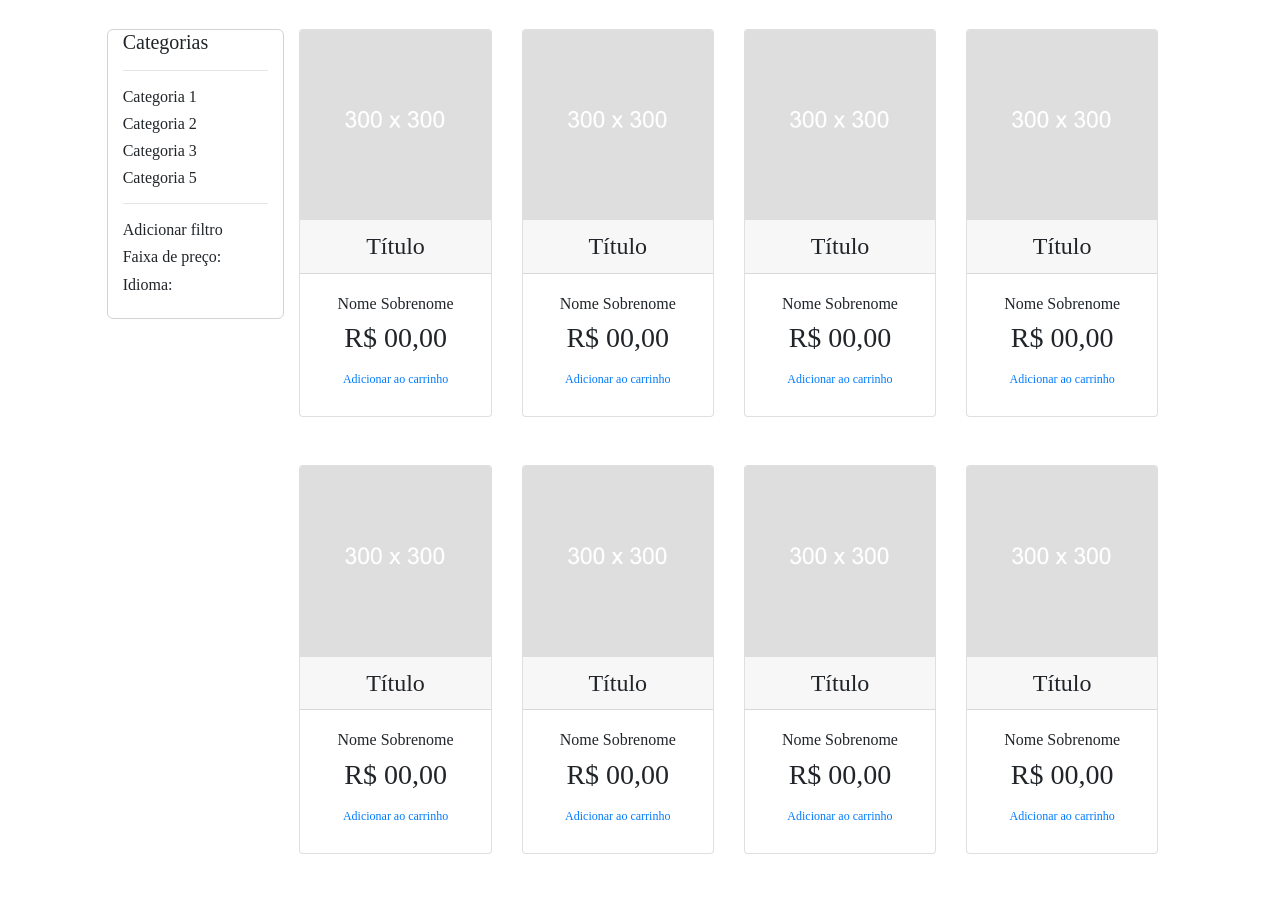
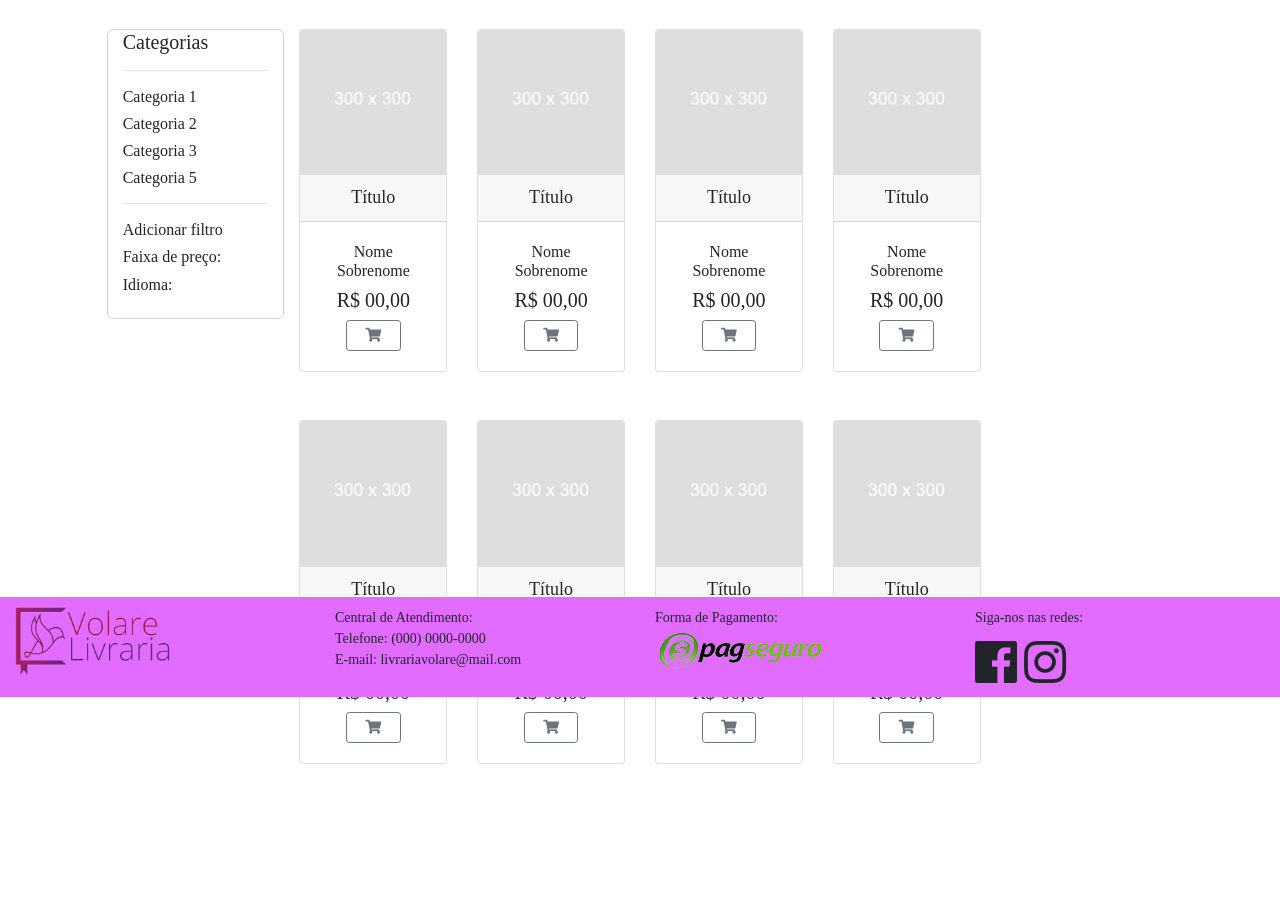
Before and after one commit to ygorfsilva/projeto-livraria-volare, a PHP site: page /buscaresultado.php in a window 1280 px wide. Shown: the part 103-1005 px from the top of the page. After the commit the page ends 867 px from the top, so only its background shows below. Run offline with PHP 8.4, Linux system fonts and the light colour scheme; some libraries are stand-ins or nearby versions.

Commit message:
correção divs

```diff
--- a/buscaresultado.php
+++ b/buscaresultado.php
@@ -13,116 +13,129 @@
                             <h4 class="fontedezesseis">Adicionar filtro</h4>
                             <h4 class="fontedezesseis">Faixa de preço:</h4>
                             <h4 class="fontedezesseis">Idioma:</h4>
-                        </div>
-                        <div class="col-md-10">
-                    <!-- FIM DA DIV LATERAL DIREITA-->
-                        <!-- começo dos cards PRIMEIRA LINHA-->
+                        </div> <!-- FIM DA DIV LATERAL DIREITA-->
+                        <div class="col-md-8"> <!-- DIV ONDE VAI ENTRAR O CONTEÚDO DA PAG-->
                             <div class="card-deck mb-4 text-center ">
+                            <!-- começo dos cards PRIMEIRA LINHA-->
 
                             <div class="card mb-4 shadow-sm">
                                 <img class="card-img-top" src="img/placeholder1.jpg" alt="Card image cap">
                                 <div class="card-header">
-                                    <h4 class="my-0 font-weight-normal">Título</h4>
+                                    <h4 class="my-0 font-weight-normal fontedezoito">Título</h4>
                                 </div>
                                 <div class="card-body">
-                                    <h4 class="fontedezesseis">Nome Sobrenome<h4>
-                                    <h3>R$ 00,00</h3>
-                                    <a class="nav-link fontequinze" href="#">Adicionar ao carrinho</a>
+                                    <h4 class="fontedezesseis">Nome Sobrenome</h4>
+                                    <h3 class="fontevinte">R$ 00,00</h3>
+                                    <div class="btn-group">
+                                        <button type="button" class="btn btn-sm btn-outline-secondary">&nbsp;&nbsp;&nbsp;<i class="fa fa-shopping-cart"></i>&nbsp;&nbsp;&nbsp;</button>
+                                    </div>
                                 </div>
                             </div> <!--fim da coluna 1-->
                             <!--coluna 2 -->
                             <div class="card mb-4 shadow-sm">
                                 <img class="card-img-top" src="img/placeholder1.jpg" alt="Card image cap">
                                 <div class="card-header">
-                                    <h4 class="my-0 font-weight-normal">Título</h4>
+                                    <h4 class="my-0 font-weight-normal fontedezoito">Título</h4>
                                 </div>
                                 <div class="card-body">
-                                    <h4 class="fontedezesseis">Nome Sobrenome<h4>
-                                    <h3>R$ 00,00</h3>
-                                    <a class="nav-link fontequinze" href="#">Adicionar ao carrinho</a>
+                                    <h4 class="fontedezesseis">Nome Sobrenome</h4>
+                                    <h3 class="fontevinte">R$ 00,00</h3>
+                                    <div class="btn-group">
+                                        <button type="button" class="btn btn-sm btn-outline-secondary">&nbsp;&nbsp;&nbsp;<i class="fa fa-shopping-cart"></i>&nbsp;&nbsp;&nbsp;</button>
+                                    </div>
                                 </div>
                             </div><!--fim da coluna 2-->
                             <!--coluna 3-->
                             <div class="card mb-4 shadow-sm">
                                 <img class="card-img-top" src="img/placeholder1.jpg" alt="Card image cap">
                                 <div class="card-header">
-                                    <h4 class="my-0 font-weight-normal">Título</h4>
+                                    <h4 class="my-0 font-weight-normal fontedezoito">Título</h4>
                                 </div>
                                 <div class="card-body">
-                                    <h4 class="fontedezesseis">Nome Sobrenome<h4>
-                                    <h3>R$ 00,00</h3>
-                                    <a class="nav-link fontequinze" href="#">Adicionar ao carrinho</a>
+                                    <h4 class="fontedezesseis">Nome Sobrenome</h4>
+                                    <h3 class="fontevinte">R$ 00,00</h3>
+                                    <div class="btn-group">
+                                        <button type="button" class="btn btn-sm btn-outline-secondary">&nbsp;&nbsp;&nbsp;<i class="fa fa-shopping-cart"></i>&nbsp;&nbsp;&nbsp;</button>
+                                    </div>
                                 </div>
-                             </div><!--fim da coluna 3-->
+                            </div><!--fim da coluna 3-->
                              <!--coluna 4-->
                             <div class="card mb-4 shadow-sm">
                                 <img class="card-img-top" src="img/placeholder1.jpg" alt="Card image cap">
                                 <div class="card-header">
-                                    <h4 class="my-0 font-weight-normal">Título</h4>
+                                    <h4 class="my-0 font-weight-normal fontedezoito">Título</h4>
                                 </div>
                                 <div class="card-body">
-                                    <h4 class="fontedezesseis">Nome Sobrenome<h4>
-                                    <h3>R$ 00,00</h3>
-                                    <a class="nav-link fontequinze" href="#">Adicionar ao carrinho</a>
+                                    <h4 class="fontedezesseis">Nome Sobrenome</h4>
+                                    <h3 class="fontevinte">R$ 00,00</h3>
+                                    <div class="btn-group">
+                                        <button type="button" class="btn btn-sm btn-outline-secondary">&nbsp;&nbsp;&nbsp;<i class="fa fa-shopping-cart"></i>&nbsp;&nbsp;&nbsp;</button>
+                                    </div>
                                 </div>
                             </div> <!--fim da coluna 4-->
                            </div> <!-- fim dos cards primeira linha-->
-
-                           <!-- começo dos cards PRIMEIRA LINHA-->
+                           <!-- começo dos cards SEGUNDA LINHA-->
                             <div class="card-deck mb-4 text-center ">
 
                             <div class="card mb-4 shadow-sm">
                                 <img class="card-img-top" src="img/placeholder1.jpg" alt="Card image cap">
                                 <div class="card-header">
-                                    <h4 class="my-0 font-weight-normal">Título</h4>
+                                    <h4 class="my-0 font-weight-normal fontedezoito">Título</h4>
                                 </div>
                                 <div class="card-body">
-                                    <h4 class="fontedezesseis">Nome Sobrenome<h4>
-                                    <h3>R$ 00,00</h3>
-                                    <a class="nav-link fontequinze" href="#">Adicionar ao carrinho</a>
+                                    <h4 class="fontedezesseis">Nome Sobrenome</h4>
+                                    <h3 class="fontevinte">R$ 00,00</h3>
+                                    <div class="btn-group">
+                                        <button type="button" class="btn btn-sm btn-outline-secondary">&nbsp;&nbsp;&nbsp;<i class="fa fa-shopping-cart"></i>&nbsp;&nbsp;&nbsp;</button>
+                                    </div>
                                 </div>
                             </div> <!--fim da coluna 1-->
                             <!--coluna 2 -->
                             <div class="card mb-4 shadow-sm">
                                 <img class="card-img-top" src="img/placeholder1.jpg" alt="Card image cap">
                                 <div class="card-header">
-                                    <h4 class="my-0 font-weight-normal">Título</h4>
+                                    <h4 class="my-0 font-weight-normal fontedezoito">Título</h4>
                                 </div>
                                 <div class="card-body">
-                                    <h4 class="fontedezesseis">Nome Sobrenome<h4>
-                                    <h3>R$ 00,00</h3>
-                                    <a class="nav-link fontequinze" href="#">Adicionar ao carrinho</a>
+                                    <h4 class="fontedezesseis">Nome Sobrenome</h4>
+                                    <h3 class="fontevinte">R$ 00,00</h3>
+                                    <div class="btn-group">
+                                        <button type="button" class="btn btn-sm btn-outline-secondary">&nbsp;&nbsp;&nbsp;<i class="fa fa-shopping-cart"></i>&nbsp;&nbsp;&nbsp;</button>
+                                    </div>
                                 </div>
                             </div><!--fim da coluna 2-->
                             <!--coluna 3-->
                             <div class="card mb-4 shadow-sm">
                                 <img class="card-img-top" src="img/placeholder1.jpg" alt="Card image cap">
                                 <div class="card-header">
-                                    <h4 class="my-0 font-weight-normal">Título</h4>
+                                    <h4 class="my-0 font-weight-normal fontedezoito">Título</h4>
                                 </div>
                                 <div class="card-body">
-                                    <h4 class="fontedezesseis">Nome Sobrenome<h4>
-                                    <h3>R$ 00,00</h3>
-                                    <a class="nav-link fontequinze" href="#">Adicionar ao carrinho</a>
+                                    <h4 class="fontedezesseis">Nome Sobrenome</h4>
+                                    <h3 class="fontevinte">R$ 00,00</h3>
+                                    <div class="btn-group">
+                                        <button type="button" class="btn btn-sm btn-outline-secondary">&nbsp;&nbsp;&nbsp;<i class="fa fa-shopping-cart"></i>&nbsp;&nbsp;&nbsp;</button>
+                                    </div>
                                 </div>
-                             </div><!--fim da coluna 3-->
+                            </div><!--fim da coluna 3-->
                              <!--coluna 4-->
                             <div class="card mb-4 shadow-sm">
                                 <img class="card-img-top" src="img/placeholder1.jpg" alt="Card image cap">
                                 <div class="card-header">
-                                    <h4 class="my-0 font-weight-normal">Título</h4>
+                                    <h4 class="my-0 font-weight-normal fontedezoito">Título</h4>
                                 </div>
                                 <div class="card-body">
-                                    <h4 class="fontedezesseis">Nome Sobrenome<h4>
-                                    <h3>R$ 00,00</h3>
-                                    <a class="nav-link fontequinze" href="#">Adicionar ao carrinho</a>
+                                    <h4 class="fontedezesseis">Nome Sobrenome</h4>
+                                    <h3 class="fontevinte">R$ 00,00</h3>
+                                    <div class="btn-group">
+                                        <button type="button" class="btn btn-sm btn-outline-secondary">&nbsp;&nbsp;&nbsp;<i class="fa fa-shopping-cart"></i>&nbsp;&nbsp;&nbsp;</button>
+                                    </div>
                                 </div>
                             </div> <!--fim da coluna 4-->
-                           </div>
+                           </div> <!-- fim dos cards segunda linha-->
 
-
-
-                        </div> <!-- FIM DA DIV LATERAL ESQUERDA -->
-                    </section><!-- FIM DA PRIMEIRA SECTION -->
-                </div>
-            </div>
+                       </div> <!-- FIM DA DIV CONTEÚDO DA PAG -->
+                    </div> <!-- fim da row -->
+                </div> <!-- FIM DO CONTAINER -->
+            </section><!-- FIM DA PRIMEIRA SECTION -->
+<?php require_once("footer.php"); ?>
```
